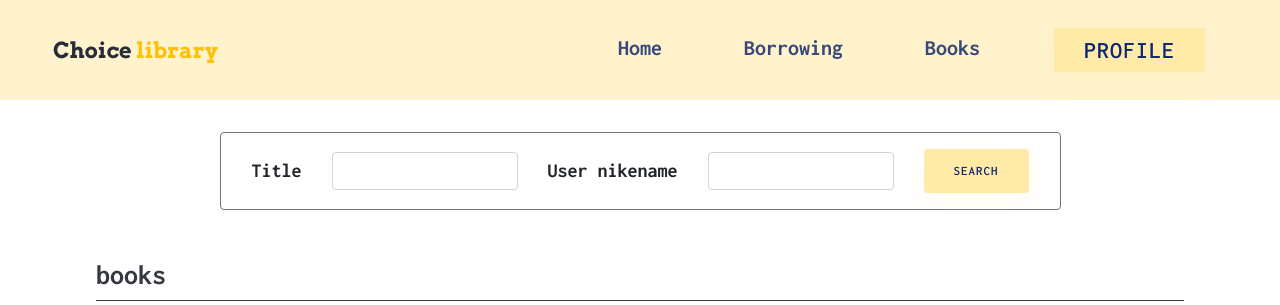
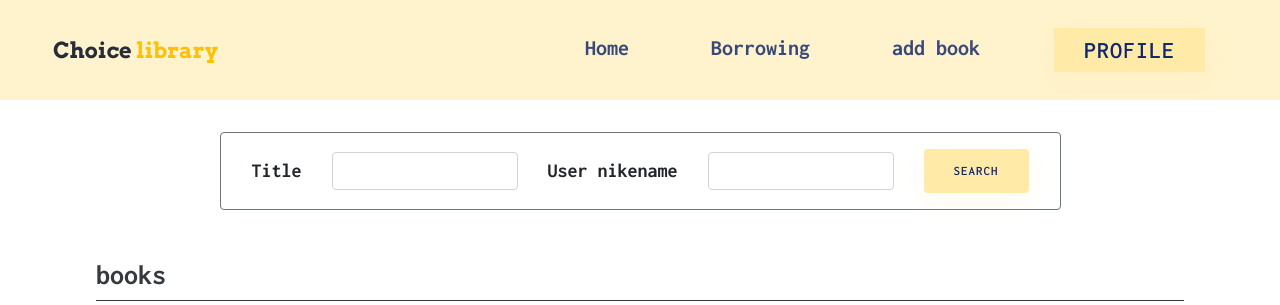
Before and after one commit to ilias-anouar/Mini-project-Loan-management, a PHP site: page /Admin/books.php in a window 1280 px wide. Shown: the top 305 px of the page. Run offline with PHP 8.4, Linux system fonts and the light colour scheme; data comes from the database, SQL or seed files in the repository; some libraries are stand-ins or nearby versions.

Commit message:
admin side work

```diff
--- a/Admin/books.php
+++ b/Admin/books.php
@@ -83,7 +83,7 @@
                             <a class="nav-link" href="loan.php">Borrowing</a>
                         </li>
                         <li class="nav-item">
-                            <a class="nav-link" href="books.php">Books</a>
+                            <a class="nav-link" href="profile.php">add book</a>
                         </li>
                         <li class="nav-item">
                             <a type="button" href="profile.php" class="btn rounded-0 fs-4">Profile</a>
--- a/Admin/process_reservation.php
+++ b/Admin/process_reservation.php
@@ -17,7 +17,7 @@
 
     $response = array(
         "details" => '<h5 class="card-title text-black">Book title : ' . $reserve['title'] . '</h5>'
-        . '<p class="card-text text-black">Written by : ' . $reserve['author'] . '</p>'
+        . '<input class="card-text text-black">Written by : ' . $reserve['author'] . '</input>'
         . '<p class="card-text text-black">Published in : ' . $reserve['publishing_date'] . '</p>'
         . '<p class="card-text text-black">State : ' . $reserve['state'] . '</p>'
         . '<p class="card-text text-black">Number of pages : ' . $reserve['pages'] . '</p>'
```
